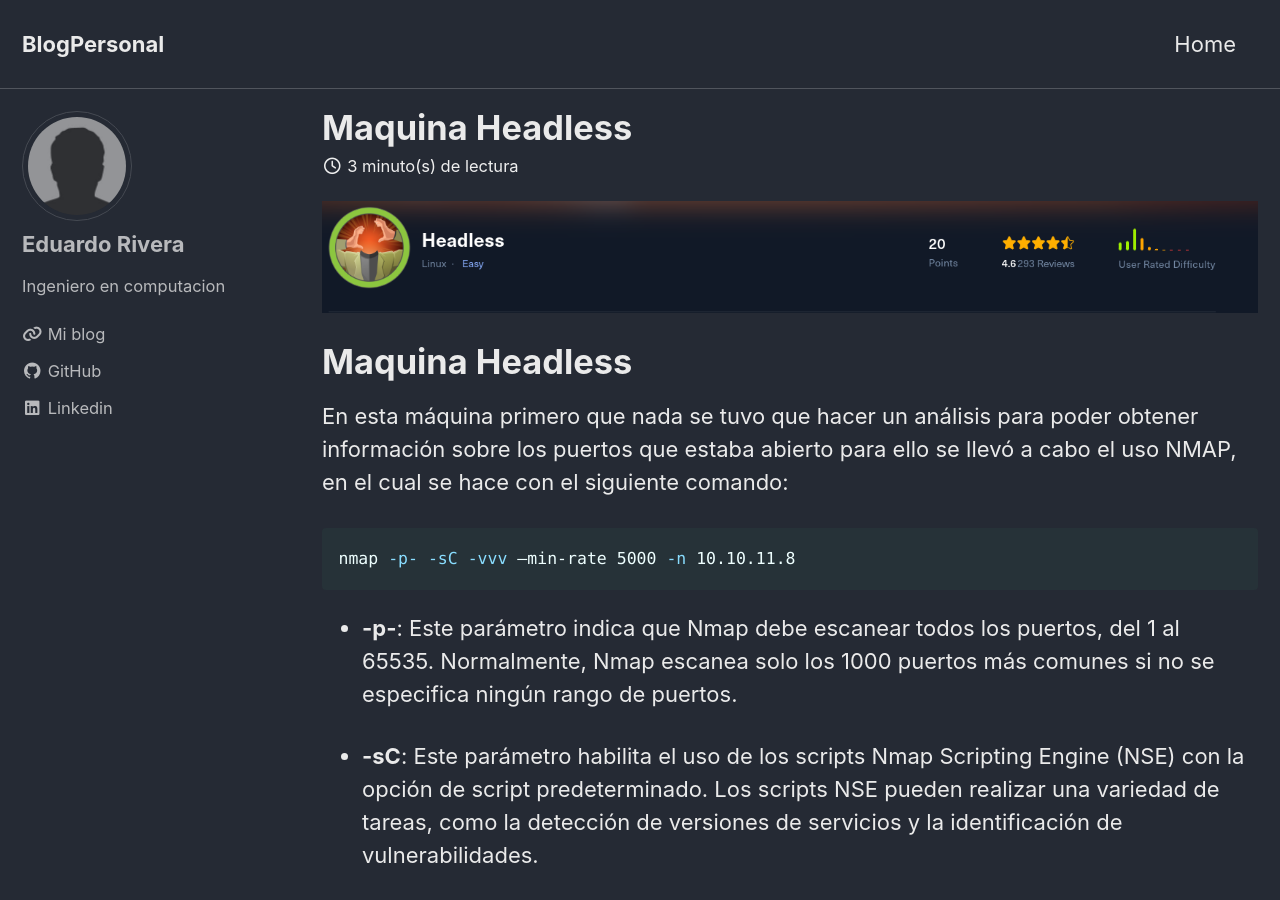
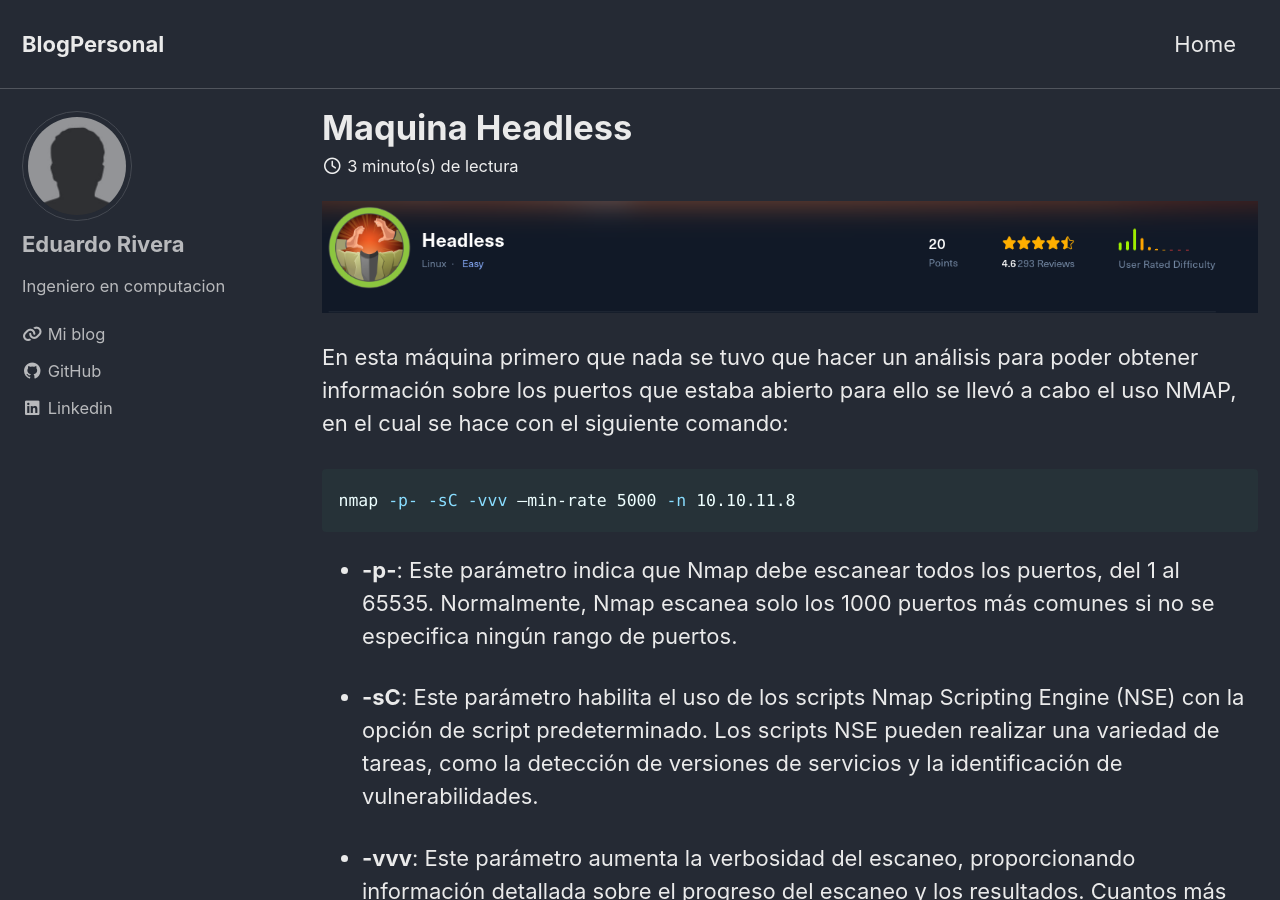
Before and after one commit to Eduardo99RP/Eduardo99RP.github.io, a Jekyll site: the page built from _posts/2024-06-30-Maquina-Headless.md, in a window 1280 px wide and 900 px high. Built offline with Jekyll 4.4.1, drawn with Linux system fonts in a browser that asks for light colours; cached includes are drawn as plain includes.

Commit message:
Update 2024-06-30-Maquina-Headless.md

```diff
--- a/_posts/2024-06-30-Maquina-Headless.md
+++ b/_posts/2024-06-30-Maquina-Headless.md
@@ -20,7 +20,7 @@ tags:
 </p>
 
 
-# **Maquina Headless**
+
 
 En esta máquina primero que nada se tuvo que hacer un análisis para poder obtener información sobre los puertos que estaba abierto para ello se llevó a cabo el uso NMAP, en el cual se hace con el siguiente comando:
 
```
